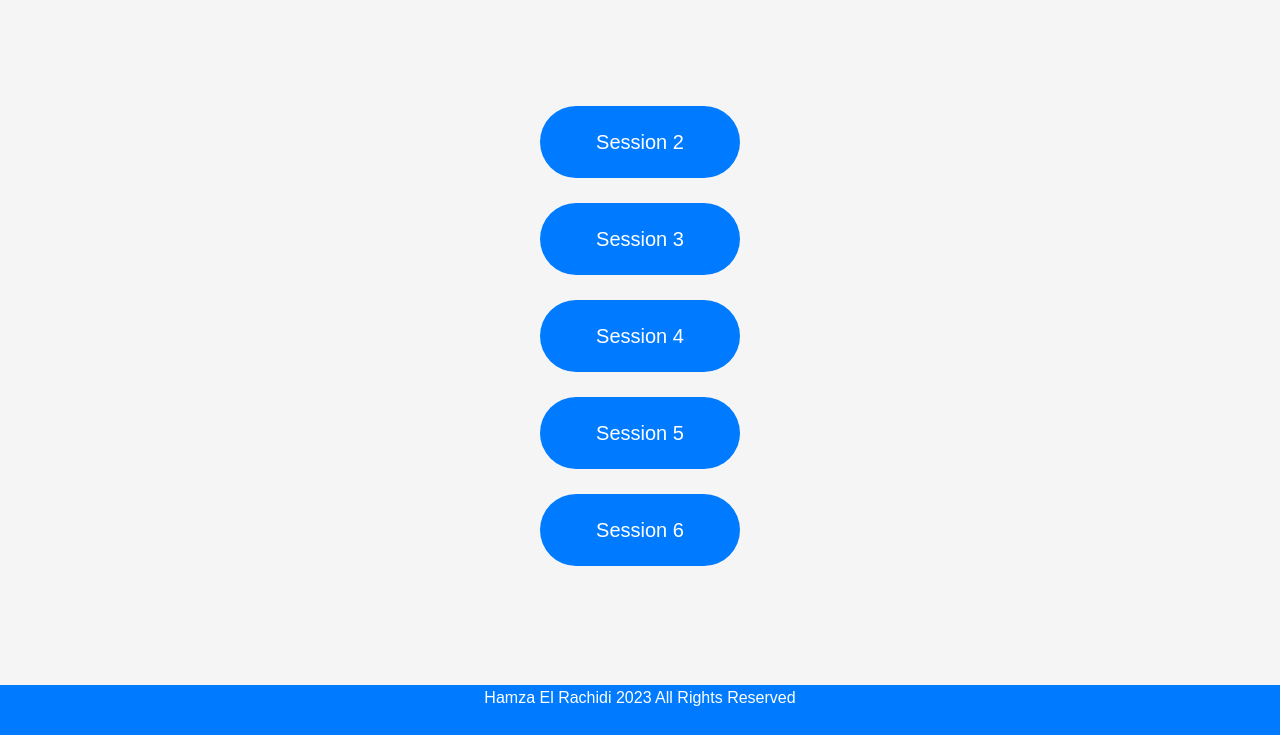
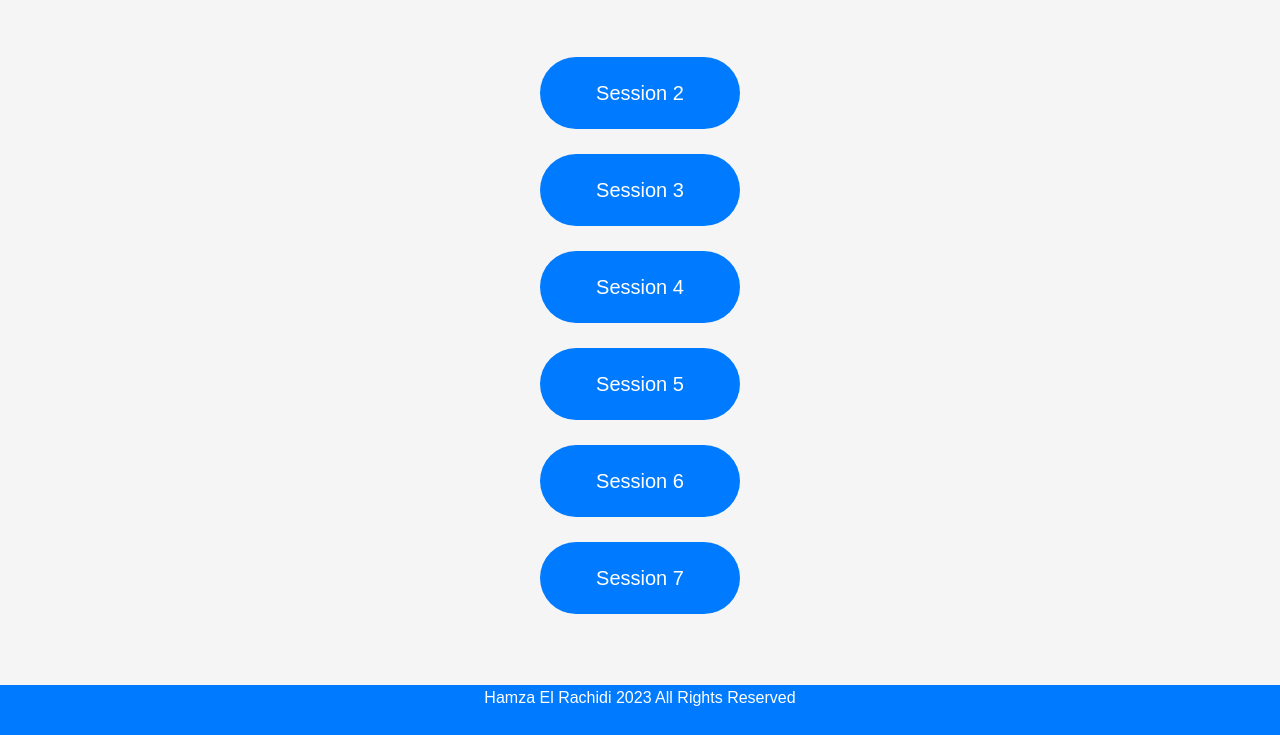
Before and after one commit to Hamza-69/hamza-69.github.io, a plain HTML site: page recordings.html in a window 1280 px wide. Shown: the part 65-800 px from the top of the page. Drawn offline with Linux system fonts and the light colour scheme.

Commit message:
Update recordings.html

```diff
--- a/recordings.html
+++ b/recordings.html
@@ -14,6 +14,7 @@
             <a href="https://tldv.io/app/meetings/64ce4fb91a359c00130c88d5/" class = "choices">Session 4</a>
             <a href="https://tldv.io/app/meetings/64d0fc329dcd800013b9caee" class = "choices">Session 5</a>
             <a href="https://tldv.io/app/meetings/64d4f85dcd69bd0013d8801f" class = "choices">Session 6</a>
+            <a href="https://tldv.io/app/meetings/64e0d450eb4e5b0013ff7cf1" class = "choices">Session 7</a>
         </main>
     <footer>
          Hamza El Rachidi 2023 All Rights Reserved
```
